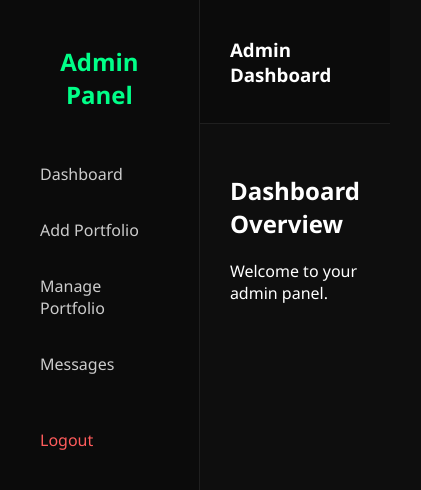
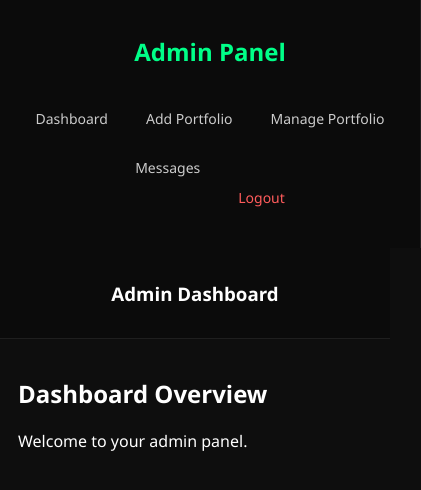
Before and after one commit to Kiran6976/portfolio-client, a React (Vite) app: page /admin/dashboard in a window 390 px wide. Shown: the top 490 px of the page, 421 px wide, since content can reach past the window. Built offline with nearby package versions, Linux system fonts and the light colour scheme; sample sign-in values are in the browser's storage.

Commit message:
Updated Admin Panel

```diff
--- a/src/assets/Admin.css
+++ b/src/assets/Admin.css
@@ -923,3 +923,194 @@
 .admin-folder-edit:active {
   transform: scale(0.95);
 }
+
+/* ======================
+   ADMIN RESPONSIVE
+====================== */
+
+@media (max-width: 900px) {
+
+  .admin-layout {
+    flex-direction: column;
+  }
+
+  .admin-sidebar {
+    width: 100%;
+    display: flex;
+    flex-direction: column;
+    padding: 15px;
+  }
+
+  .admin-logo {
+    margin-bottom: 15px;
+  }
+
+  .admin-menu {
+    display: flex;
+    flex-wrap: wrap;
+    gap: 10px;
+    justify-content: center;
+  }
+
+  .admin-menu li {
+    padding: 10px 14px;
+    font-size: 14px;
+    margin-bottom: 0;
+  }
+
+  .admin-main {
+    width: 100%;
+  }
+
+  .admin-header {
+    padding: 14px 20px;
+    text-align: center;
+  }
+
+  .admin-content {
+    padding: 18px;
+  }
+
+}
+
+/* ======================
+   FORMS MOBILE
+====================== */
+
+@media (max-width: 600px) {
+
+  .admin-form-box {
+    padding: 22px;
+    width: 100%;
+  }
+
+  .admin-form input,
+  .admin-form textarea,
+  .admin-form select {
+    font-size: 14px;
+    padding: 10px;
+  }
+
+  .admin-form button {
+    font-size: 14px;
+    padding: 10px;
+  }
+
+  .file-box {
+    font-size: 14px;
+  }
+
+}
+
+/* ======================
+   FOLDER GRID MOBILE
+====================== */
+
+@media (max-width: 600px) {
+
+  .admin-folder-grid {
+    grid-template-columns: 1fr;
+  }
+
+  .admin-folder-card img {
+    height: 180px;
+  }
+
+  .admin-folder-card h4 {
+    font-size: 16px;
+  }
+
+  .admin-folder-delete {
+    font-size: 13px;
+  }
+
+  .admin-folder-edit {
+    top: 8px;
+    right: 8px;
+    width: 32px;
+    height: 32px;
+  }
+
+}
+
+/* ======================
+   PORTFOLIO GRID MOBILE
+====================== */
+
+@media (max-width: 600px) {
+
+  .admin-portfolio-grid {
+    grid-template-columns: 1fr;
+  }
+
+  .admin-portfolio-img img {
+    height: 200px;
+  }
+
+}
+
+/* ======================
+   EDIT MODAL MOBILE
+====================== */
+
+@media (max-width: 600px) {
+
+  .edit-modal {
+    width: 90%;
+    padding: 20px;
+  }
+
+  .edit-modal-actions {
+    flex-direction: column;
+    gap: 10px;
+  }
+
+  .btn-cancel,
+  .btn-update {
+    width: 100%;
+    text-align: center;
+  }
+
+}
+
+/* ======================
+   MESSAGES MOBILE
+====================== */
+
+@media (max-width: 600px) {
+
+  .messages-page {
+    padding: 15px;
+  }
+
+  .message-card {
+    padding: 15px;
+  }
+
+  .msg-actions {
+    flex-wrap: wrap;
+    gap: 10px;
+  }
+
+  .msg-text {
+    font-size: 13px;
+  }
+
+}
+
+/* ======================
+   DELETE BUTTON MOBILE
+====================== */
+
+@media (max-width: 600px) {
+
+  .button {
+    width: 44px;
+    height: 44px;
+  }
+
+  .svgIcon {
+    width: 10px;
+  }
+
+}
```
